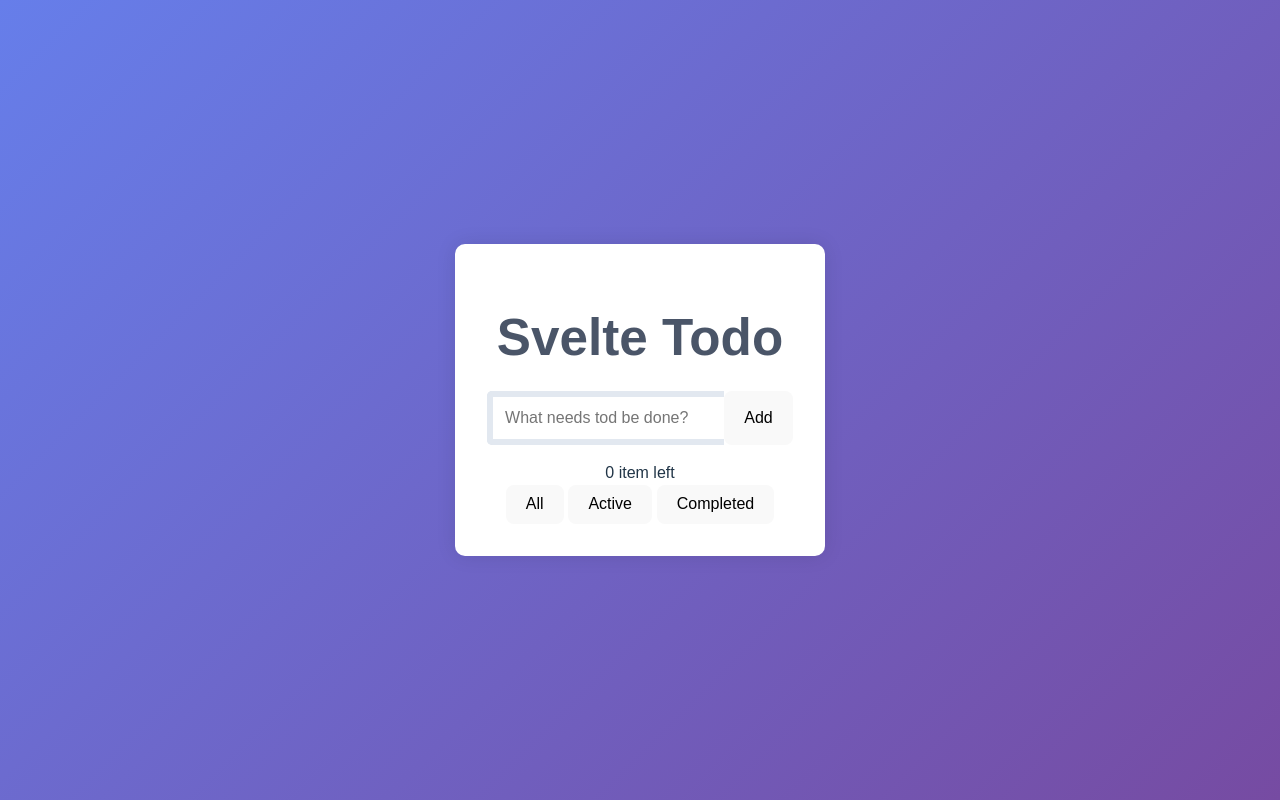
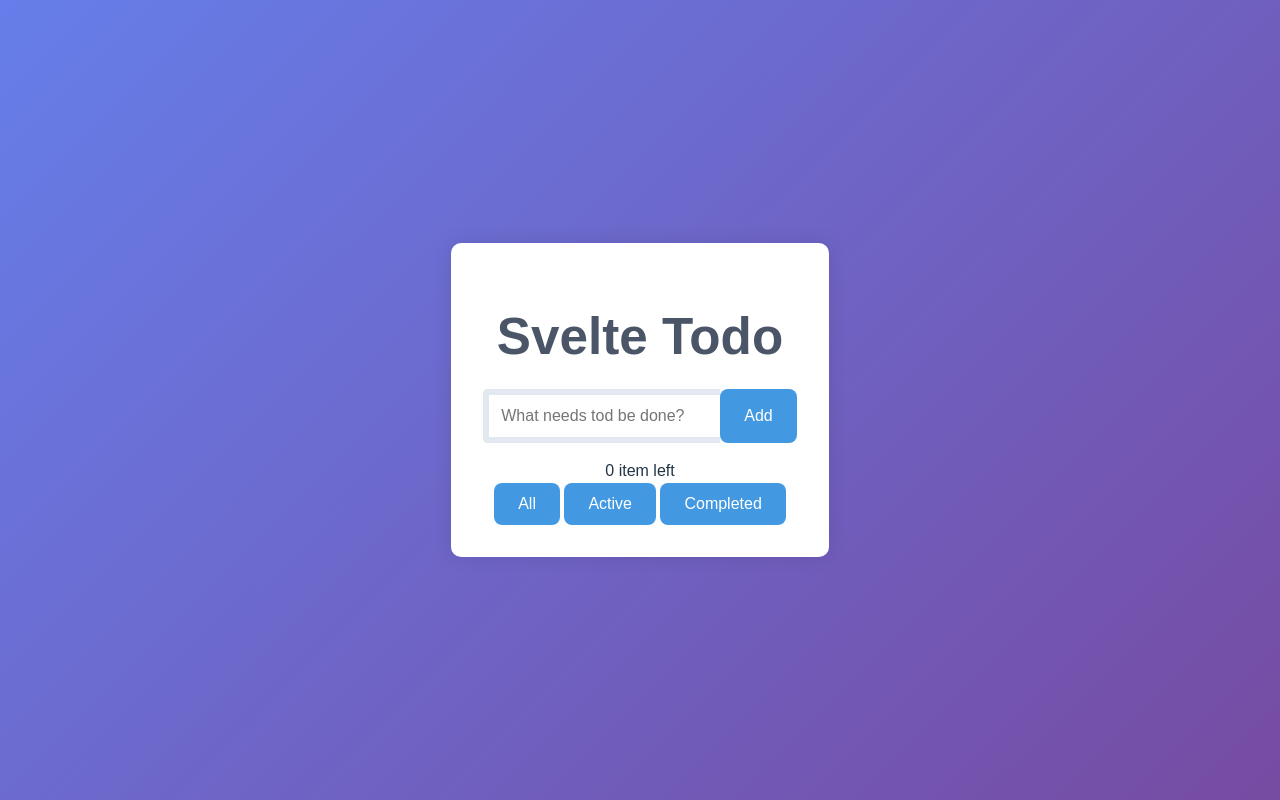
Before and after one commit to Eduardo-J-Morales/Pure-svelte-store-CRUD-TODO-App, a Svelte app: page / in a window 1280 px wide. Built offline with nearby package versions, Linux system fonts and the light colour scheme.

Commit message:
The style for the buttons in general is ready.

```diff
--- a/src/App.svelte
+++ b/src/App.svelte
@@ -156,4 +156,16 @@ input[type="text"] {
   border-top-left-radius: 5px;
   border-bottom-left-radius: 5px;
 }
+
+button {
+  padding: 0.75rem 1.5rem;
+  font-size: 1rem;
+  background-color: #4299e1;
+  color: white;
+  border: none;
+  cursor: pointer;
+  transition: background-color 0.3s ease;
+}
+
+
 </style>
```
